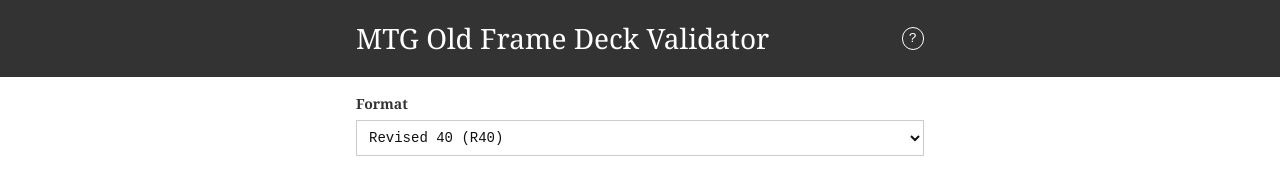
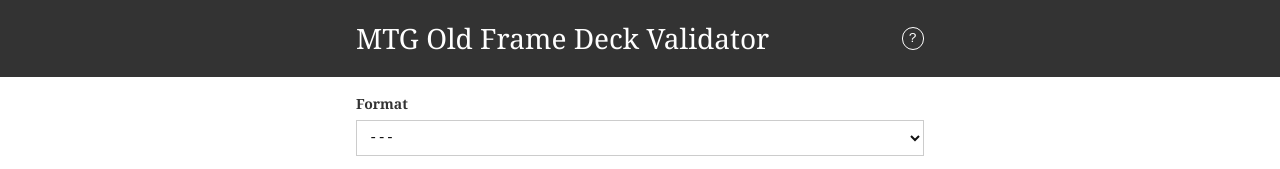
Before and after one commit to misteroneill/mtg-old-frame-validator, a website with bundled scripts: page index.html in a window 1280 px wide. Shown: the top 169 px of the page. Built offline with nearby package versions, Linux system fonts and the light colour scheme.

Commit message:
add null default select value

```diff
--- a/index.html
+++ b/index.html
@@ -30,7 +30,8 @@
       <form id="validator-form">
         <div class="field">
           <label for="format">Format</label>
-          <select id="format" name="format">
+          <select id="format" name="format" required>
+            <option value="" selected disabled>---</option>
             <option value="r40">Revised 40 (R40)</option>
             <option value="fe40">Fallen Empires 40 (FE40)</option>
             <option value="fr">Forgotten Realms (DRK/FEM/HML)</option>
```
